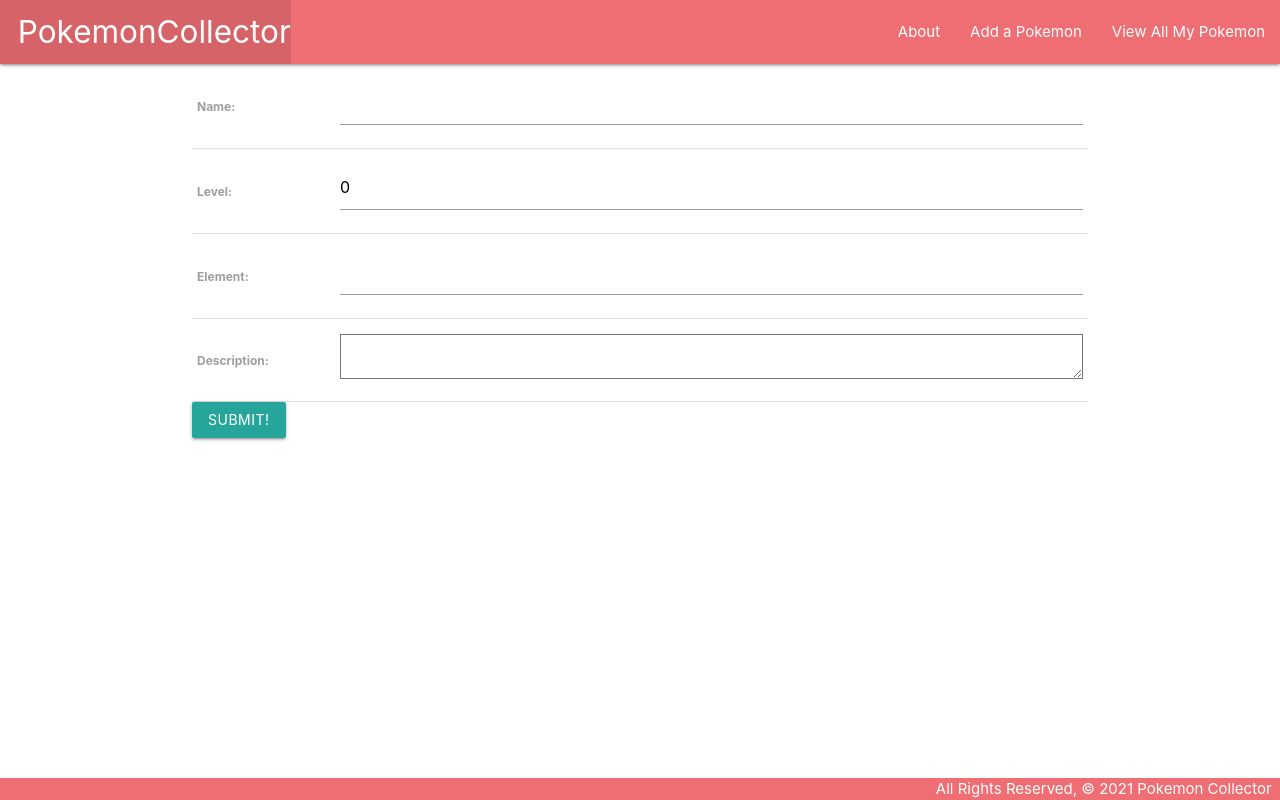
After one commit to Jesus2196/PokemonCollectors, a Django app: page /pokemon/create/ in a window 1280 px wide. The commit adds this page. Run offline with Django 3.2, Linux system fonts and the light colour scheme.

Commit message:
Create Pokemon implimentation

```diff
--- a/main_app/models.py
+++ b/main_app/models.py
@@ -1,6 +1,8 @@
 from django.db import models
+from django.urls import reverse
 
 # Create your models here.
+
 
 class Pokemon(models.Model):
     name = models.CharField(max_length=100)
@@ -10,3 +12,6 @@ class Pokemon(models.Model):
 
     def __str__(self):
         return f'{self.name} is a {self.element} type Pokemon.'
+
+    def get_absolute_url(self):
+        return reverse('detail', kwargs={'pokemon_id': self.id})
--- a/main_app/templates/base.html
+++ b/main_app/templates/base.html
@@ -17,11 +17,12 @@
         <nav>
             <div class="nav-wrapper">
                 <ul>
-                    <li><a href="/" class="left brand-logo">&nbsp;&nbsp;PokemonCollector</a></li>
+                    <li><a href="{% url 'home' %}" class="left brand-logo">&nbsp;&nbsp;PokemonCollector</a></li>
                 </ul>
                 <ul class="right">
-                    <li><a href="/about">About</a></li>
-                    <li><a href="/pokemon">View All My Pokemon</a></li>
+                    <li><a href="{% url 'about' %}">About</a></li>
+                    <li><a href="{% url 'pokemon_create' %}">Add a Pokemon</a></li>
+                    <li><a href="{% url 'index' %}">View All My Pokemon</a></li>
                 </ul>
             </div>
         </nav>
--- /dev/null
+++ b/main_app/templates/main_app/pokemon_form.html
@@ -0,0 +1,14 @@
+{% extends 'base.html' %}
+
+{% block content %}
+<!-- Leaving the action empty makes the form post to the same url used to display it -->
+<form action="" method="post">
+    <!-- Django requires the following for security purposes -->
+    {% csrf_token %}
+    <table>
+        <!-- Render the inputs inside of <tr>s & <td>s -->
+        {{ form.as_table }}
+    </table>
+    <input type="submit" value="Submit!" class="btn">
+</form>
+{% endblock %}
--- a/main_app/urls.py
+++ b/main_app/urls.py
@@ -6,4 +6,5 @@ urlpatterns = [
     path('about/', views.about, name='about'),
     path('pokemon/', views.pokemon_index, name='index'),
     path('pokemon/<int:pokemon_id>/', views.pokemon_detail, name='detail'),
+    path('pokemon/create/', views.PokemonCreate.as_view(), name='pokemon_create'),
 ]
--- a/main_app/views.py
+++ b/main_app/views.py
@@ -1,4 +1,5 @@
 from django.shortcuts import render
+from django.views.generic.edit import CreateView
 from .models import Pokemon
 
 # Define the home view
@@ -20,3 +21,8 @@ def pokemon_index(request):
 def pokemon_detail(request, pokemon_id):
     pokemon = Pokemon.objects.get(id=pokemon_id)
     return render(request, 'pokemon/detail.html', {'pokemon': pokemon})
+
+
+class PokemonCreate(CreateView):
+    model = Pokemon
+    fields = '__all__'
```
